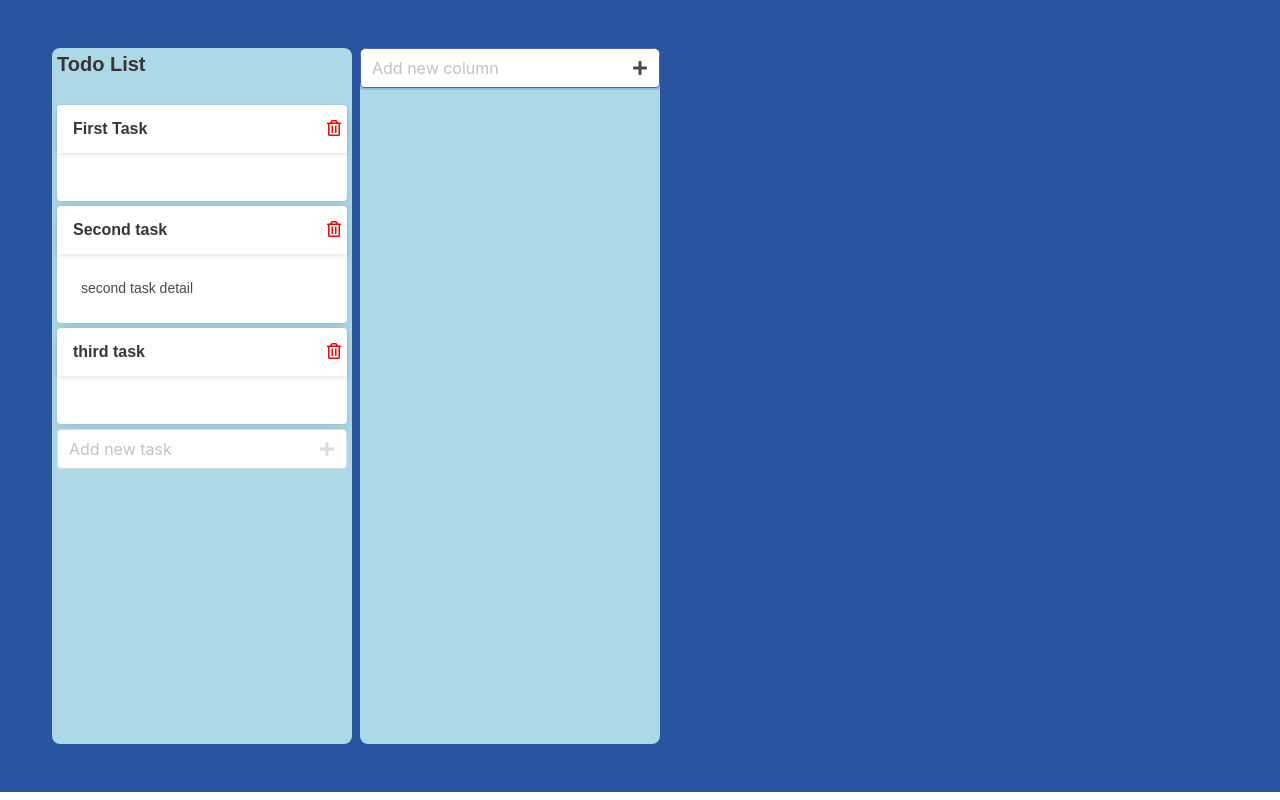
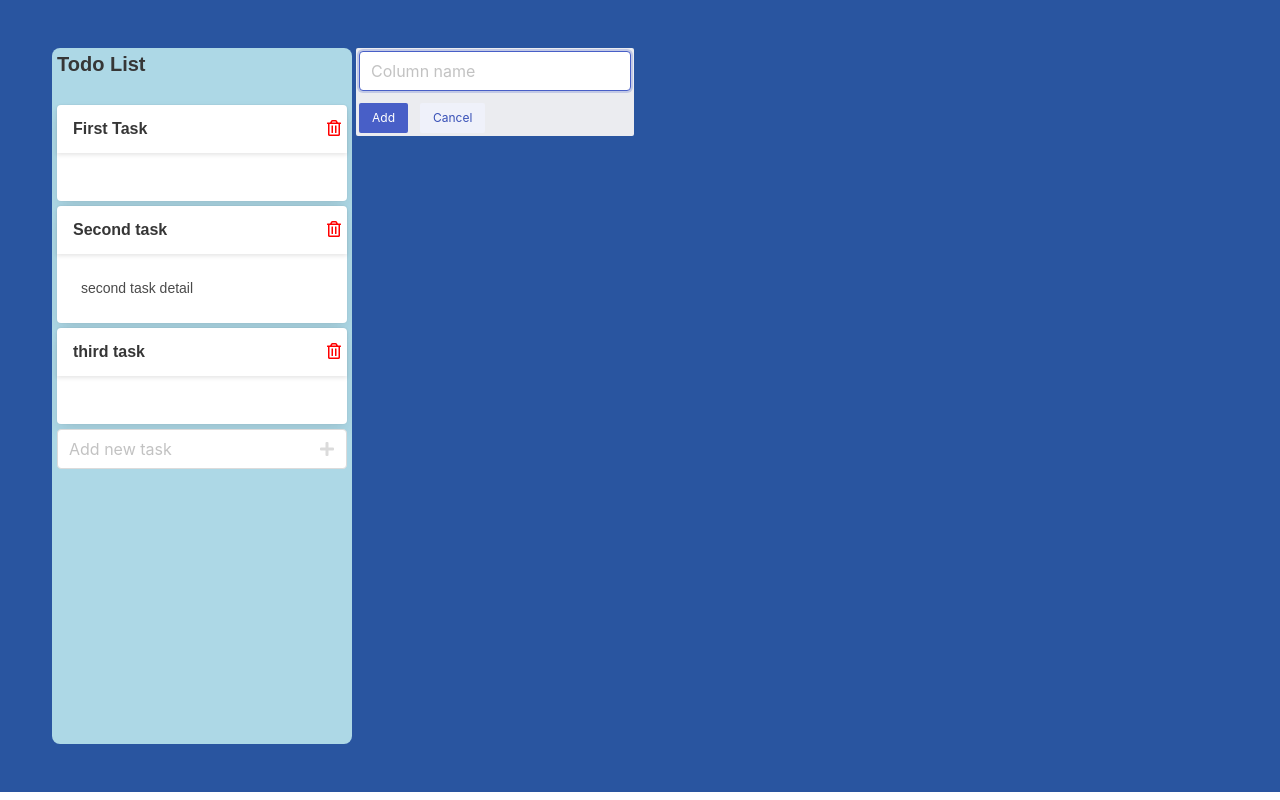
Before and after one commit to sazzad88/trello-clone-react, a React (Create React App) app: page / in a window 1280 px wide. Both pictures are taken after a click on the element 510 px from the left and 68 px from the top of the page. Built offline with nearby package versions, Linux system fonts and the light colour scheme.

Commit message:
new column can be added

```diff
--- a/src/App.css
+++ b/src/App.css
@@ -20,6 +20,10 @@
   right: 0;
   bottom: 0;
   left: 0;
+}
+
+.hero.is-fullheight .hero-body {
+  align-items: flex-start !important;
 }
 
 .trello-column {
@@ -74,6 +78,8 @@
   background: #f8f5f5;
 }
 
-.add-task-container a.open {
-  /* padding :  */
+.add-column-container {
+  padding: 3px;
+  background-color: #ebecf0;
+  border-radius: 2px;
 }
--- a/src/App.tsx
+++ b/src/App.tsx
@@ -3,41 +3,32 @@ import "./App.css";
 import DefaultBoard from "./base-board";
 import Column from "./components/Column";
 import { uuid, slugify } from "./utils";
-import { useParams, useRouteMatch } from "react-router-dom";
+import { useParams } from "react-router-dom";
 import { ColumnContext } from "./context/ColumnContext";
 import TaskModal from "./components/TaskModal";
+import AddColumn from "./components/AddColumn";
 import { BaseColumn, taskModel } from "./interfaces/model";
 
 function App() {
   const [columns, setColumns] = useState(DefaultBoard.columns);
   const [openTaskModal, setOpenTaskModal] = useState<boolean>(false);
   const [selectedTask, setSelectedTask] = useState<taskModel | {}>({});
-
-  let { path, url } = useRouteMatch();
   let params: {
     columnId: string;
     taskSlug: string;
   } = useParams();
 
   useEffect(() => {
-    console.log({
-      path,
-      url,
-      params,
-      // taskId,
-    });
-
     if (params.columnId && params.taskSlug) {
       let selectedColumn = columns.find(
         (item: BaseColumn) => item.id === params.columnId
       );
-      console.log(selectedColumn);
+
       if (selectedColumn) {
         let taskItem = selectedColumn.tasks.find(
           (item: taskModel) => item.slug === params.taskSlug
         );
 
-        console.log(taskItem);
         if (taskItem) {
           setSelectedTask(taskItem);
         }
@@ -48,11 +39,6 @@ function App() {
 
   const move_column = (fromColumnIndex: number, toColumnIndex: number) => {
     let columnList = [...columns];
-
-    // console.log({
-    //   fromColumnIndex,
-    //   toColumnIndex,
-    // });
 
     let columnToMove = columnList.splice(fromColumnIndex, 1)[0];
     columnList.splice(toColumnIndex, 0, columnToMove);
@@ -73,16 +59,7 @@ function App() {
       1
     );
 
-    // console.log(taskToMove);
-
     columnList[toColumnIndex].tasks.splice(toTaskIndex, 0, taskToMove[0]);
-
-    // console.log({
-    //   fromTaskIndex,
-    //   toTaskIndex,
-    //   fromColumnIndex,
-    //   toColumnIndex,
-    // });
 
     setColumns(columnList);
   };
@@ -102,9 +79,22 @@ function App() {
     setColumns(columnList);
   };
 
+  const addColumn = (title: string) => {
+    let columnList = [...columns];
+
+    let newColumn = {
+      name: title,
+      id: uuid(),
+      tasks: [],
+    };
+
+    columnList.push(newColumn);
+    setColumns(columnList);
+  };
+
   return (
     <ColumnContext.Provider
-      value={{ columns: columns, move_column: move_column, addTask }}
+      value={{ columns: columns, move_column: move_column, addTask, addColumn }}
     >
       <section className="hero is-fullheight">
         <div className="hero-body">
@@ -117,20 +107,7 @@ function App() {
             />
           ))}
 
-          <div className="trello-column">
-            <div className="field">
-              <div className="control has-icons-right">
-                <input
-                  className="input"
-                  type="text"
-                  placeholder="Add new column"
-                />
-                <span className="icon is-small is-right">
-                  <i className="fas fa-plus"></i>
-                </span>
-              </div>
-            </div>
-          </div>
+          <AddColumn />
 
           {openTaskModal ? (
             <TaskModal task={selectedTask as taskModel} />
--- /dev/null
+++ b/src/components/AddColumn.tsx
@@ -0,0 +1,76 @@
+import React, { useState, useContext } from "react";
+import { ColumnContext } from "../context/ColumnContext";
+
+function AddTask() {
+  const AppContext = useContext(ColumnContext);
+
+  const [openInput, setOpenInput] = useState<boolean>(false);
+  const [title, setTitle] = useState<string>("");
+  const [formError, setFormError] = useState<boolean>(false);
+
+  const saveColumn = () => {
+    if (title.trim().length < 2) {
+      setFormError(true);
+      return;
+    }
+    let savedTitle = title;
+    AppContext.addColumn(savedTitle);
+    setTitle("");
+    setOpenInput(false);
+  };
+
+  return (
+    <div className="add-column-container">
+      {openInput ? (
+        <>
+          <div className="field">
+            <div className="control ">
+              <input
+                onChange={(event: React.ChangeEvent<HTMLInputElement>) => {
+                  setTitle(event.target.value);
+                  setFormError(false);
+                }}
+                value={title}
+                className={`input ${formError ? "is-danger" : ""}`}
+                type="text"
+                placeholder="Column name"
+              />
+            </div>
+          </div>
+          <div className="field is-grouped">
+            <div className="control">
+              <button className="button is-link is-small" onClick={saveColumn}>
+                Add
+              </button>
+            </div>
+            <div className="control">
+              <button
+                onClick={() => {
+                  setOpenInput(false);
+                  setTitle("");
+                }}
+                className="button is-link is-light is-small"
+              >
+                Cancel
+              </button>
+            </div>
+          </div>
+        </>
+      ) : (
+        <div className="field">
+          <div onClick={() => setOpenInput(true)} className="control">
+            <input
+              value={title}
+              readOnly
+              className="input"
+              type="text"
+              placeholder="Add new column"
+            />
+          </div>
+        </div>
+      )}
+    </div>
+  );
+}
+
+export default AddTask;
```
